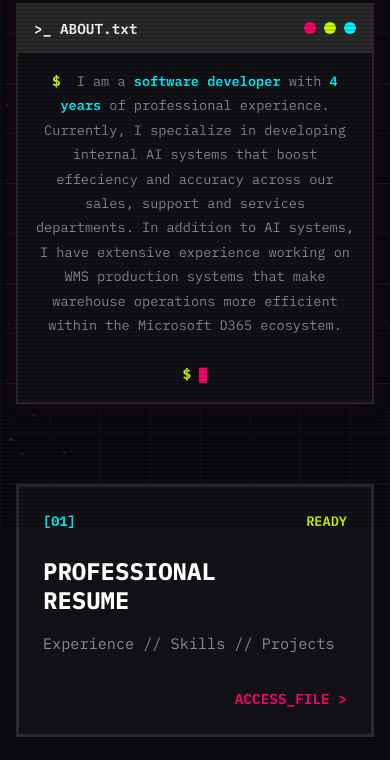
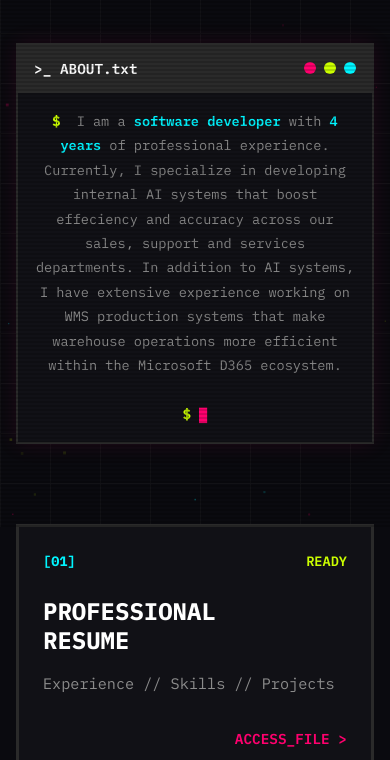
Before and after one commit to NoahLaHaise/Portfolio, a plain HTML site: page index.html in a window 390 px wide. Shown: the part 317-1077 px from the top of the page. Drawn offline with Linux system fonts and the light colour scheme.

Commit message:
further mobile formatting

```diff
--- a/css/style.css
+++ b/css/style.css
@@ -1005,7 +1005,7 @@ body {
 
 @media (max-width: 768px) {
     .main-container {
-        padding: 80px 1rem 30px;
+        padding: 120px 1rem 30px;
     }
 
     .hero h1 {
```
